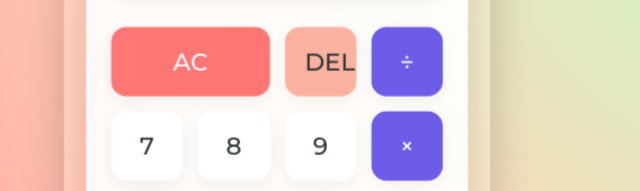
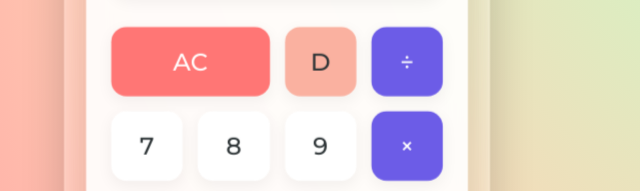
Before and after one commit to kunalsahu20/Calculator, a plain HTML site: page calculator/index.html in a window 1280 px wide. Shown: the part 258-449 px from the top of the page, 363-1003 px from the left. Drawn offline with Linux system fonts and the light colour scheme.

Commit message:
Renamed DEL botton to D

```diff
--- a/calculator/index.html
+++ b/calculator/index.html
@@ -288,7 +288,7 @@
             </div>
             <div class="buttons">
                 <button class="clear span-two" data-action="clear">AC</button>
-                <button class="delete" data-action="delete">DEL</button>
+                <button class="delete" data-action="delete">D</button>
                 <button class="operator" data-operator>÷</button>
                 <button data-number>7</button>
                 <button data-number>8</button>
```
